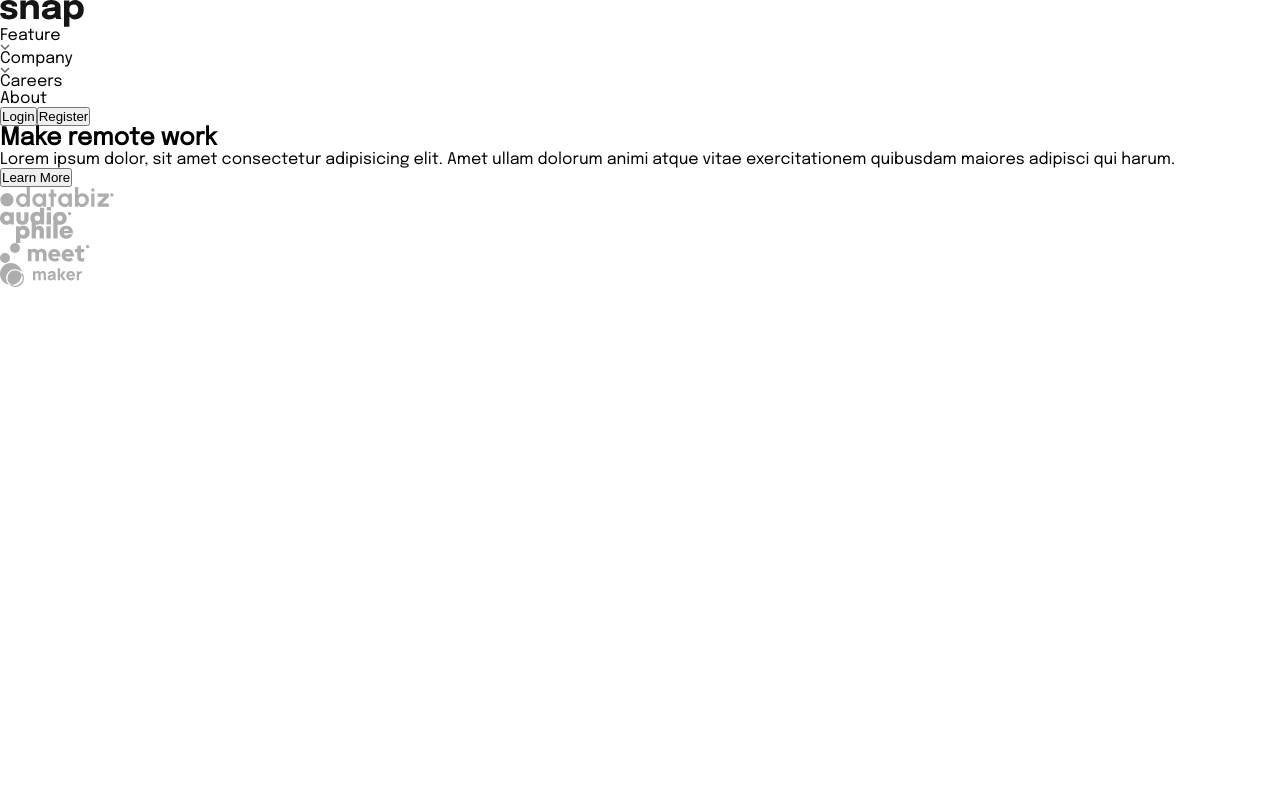
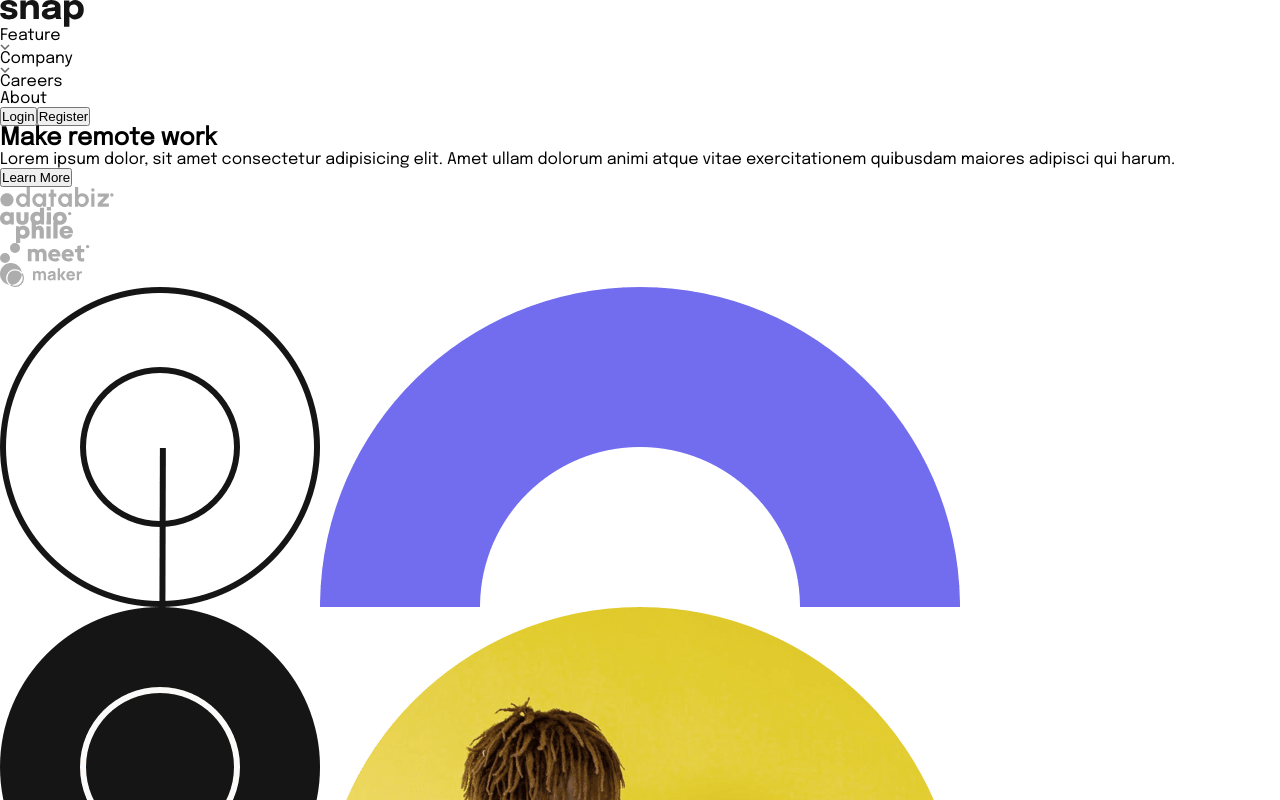
Before and after one commit to AndrShept/react-tailwinds-main, a React (Create React App) app: page / in a window 1280 px wide. Shown: the top 800 px of the page. Built offline with nearby package versions, Linux system fonts and the light colour scheme.

Commit message:
modified:   src/components/button/index.jsx 	modified:   src/components/main-section/main-section.jsx

```diff
--- a/src/components/button/index.jsx
+++ b/src/components/button/index.jsx
@@ -1,6 +1,6 @@
 import React from 'react'
 
-const borderStyles = 'border-2 border-indigo-800 rounded-lg hover:bg-indigo-800 hover:text-almost-white transition-opacity transition-all  drop-shadow'
+const borderStyles = 'border-2 border-indigo-800 rounded-lg hover:bg-indigo-800 hover:text-almost-white transition-opacity transition-all  drop-shadow '
 const filledStyles = 'text-almost-white bg-black rounded-lg  py-4 px-6 mx-0 hover:bg-transparent hover:text-almost-black border-2 border-almost-black'
 
 export const Button = ({
--- a/src/components/main-section/main-section.jsx
+++ b/src/components/main-section/main-section.jsx
@@ -8,21 +8,24 @@ import { Button } from '../button';
 
 export const MainSection = () => {
   return (
-    <section className='w-full flex mt-6 '>
-      <div className='relative  text-left mt-12 '>
+    <section className='w-full flex mt-6 h-screen justify-between  '>
+      <div className=' relative text-left mt-12 '>
         <h1 className='text-8xl font-medium mt-6 whitespace-pre-line'>{`Make\n remote work`}</h1>
         <p className='text-medium-gray text-lg my-12 whitespace-pre-line '>
           {`Lorem ipsum dolor, sit amet consectetur adipisicing elit.\n Amet ullam dolorum animi atque vitae exercitationem\n quibusdam maiores adipisci qui harum.`}
         </p>
-        <Button isFilled={true}> Learn More</Button>
+        <Button isFilled={true}>Learn More</Button>
 
-        <div className='flex items-end justify-between mt-36 items-center'>
+        <div className='flex justify-around absolute  w-full bottom-1'>
           <Databiz />
           <Audiophile />
           <Meet />
           <Maker />
         </div>
       </div>
+      <div className='flex w-2/4 m-10 ' >
+        <img src={MenImage} alt="man" />
+      </div>
     </section>
   );
 };
```
